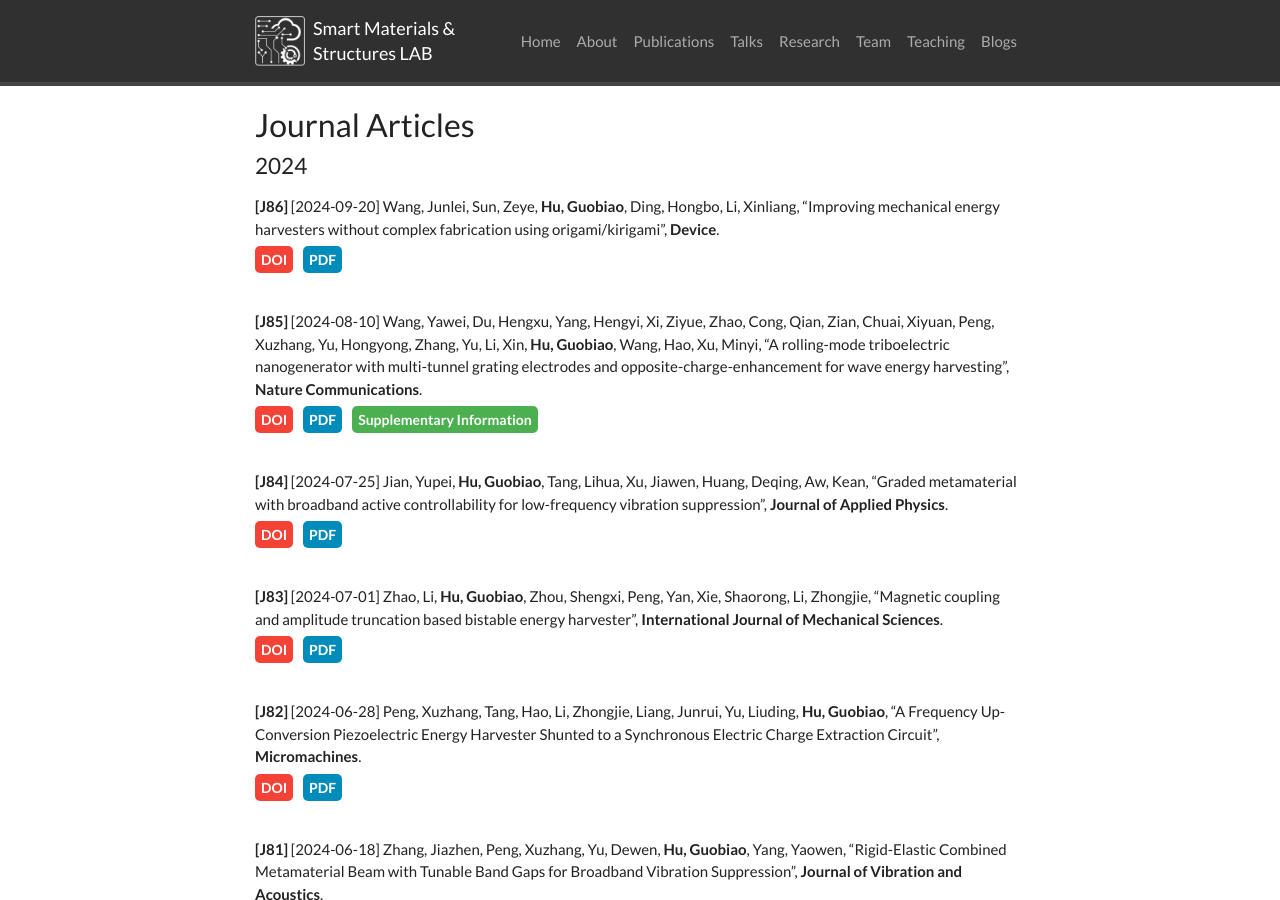
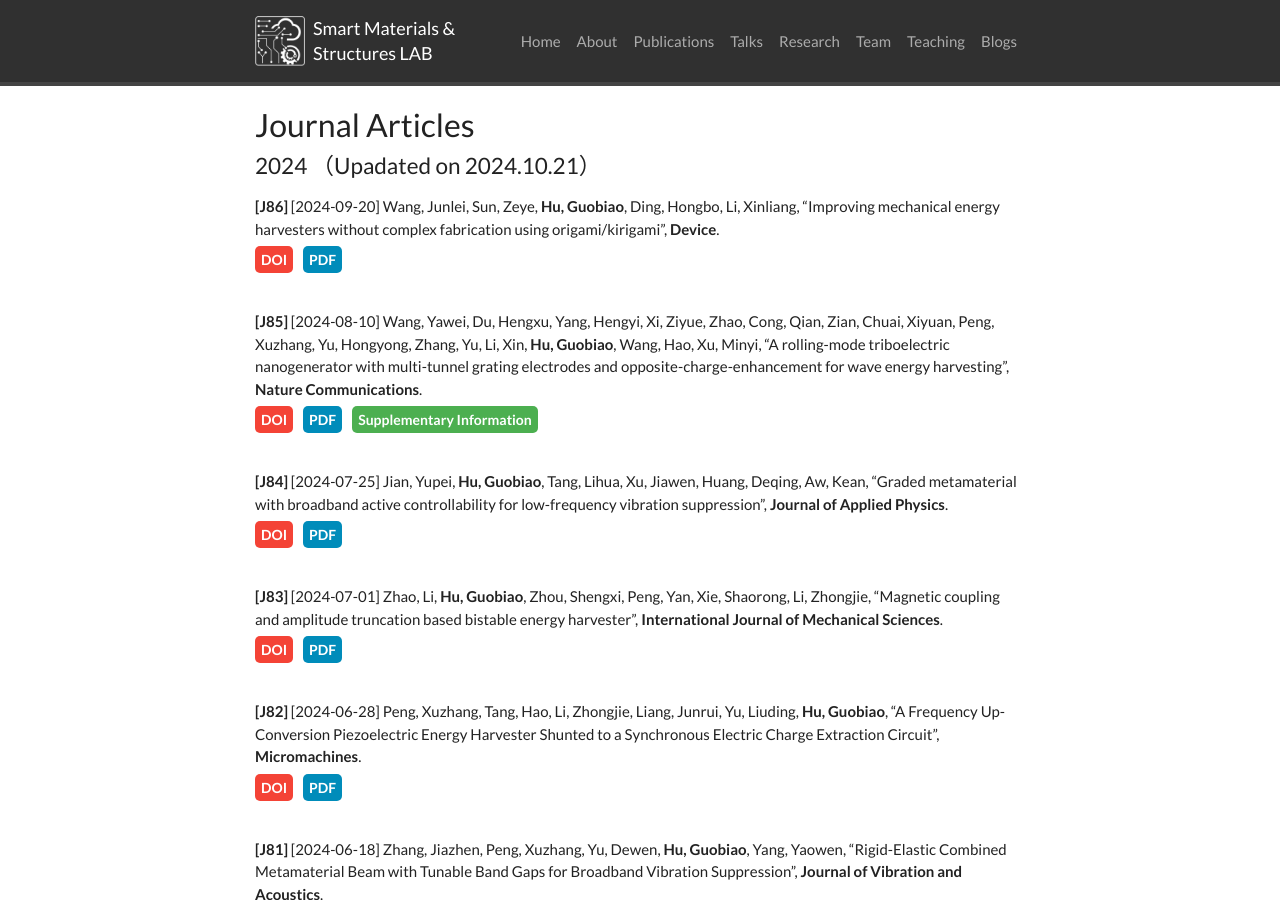
Before and after one commit to sms-lab/sms-lab.github.io, a Jekyll site: the page built from _pages/publications.md, in a window 1280 px wide and 900 px high. Built offline with Jekyll 4.4.1, drawn with Linux system fonts in a browser that asks for light colours; nearby versions of some CDN libraries; a style sheet for code colours, icons or effects is not loaded.

Commit message:
Update publications.md

```diff
--- a/_pages/publications.md
+++ b/_pages/publications.md
@@ -45,7 +45,7 @@ permalink: /publications/
 }
 </style>
 ### Journal Articles
-#### 2024
+#### 2024 （Upadated on 2024.10.21）
 
 {% assign sorted_articles = site.data.article2024 %}
 
```
